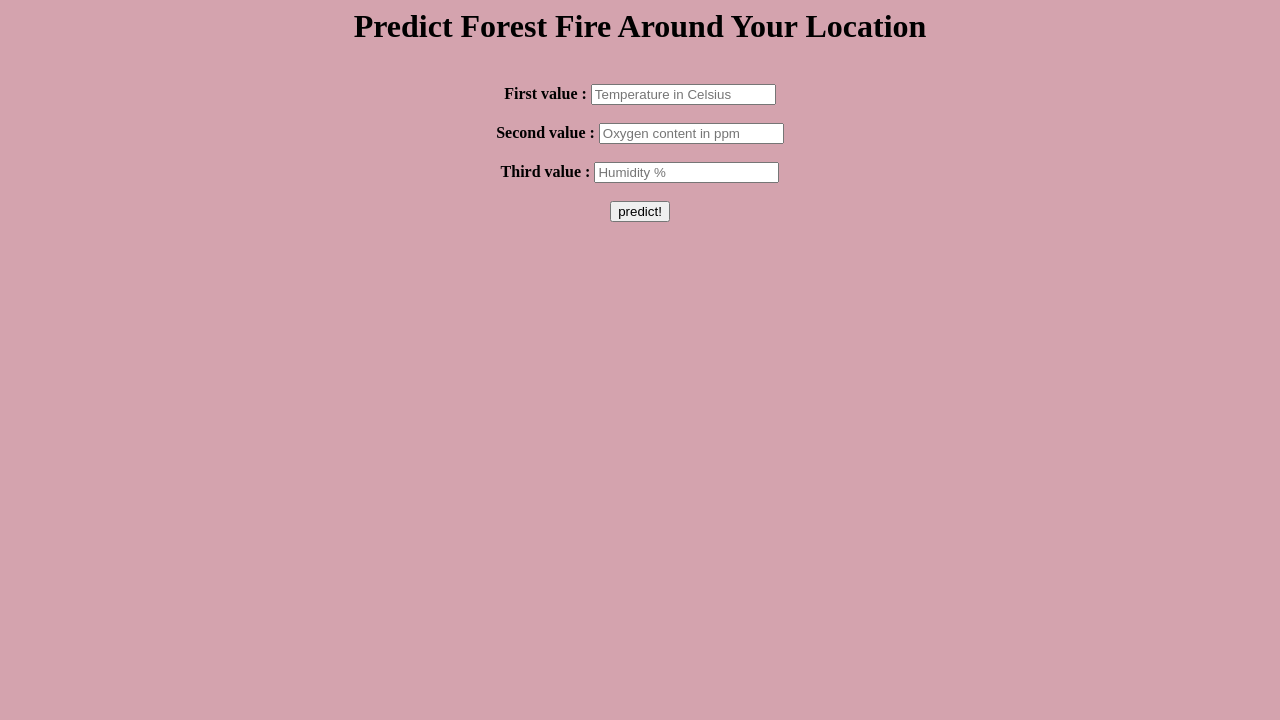
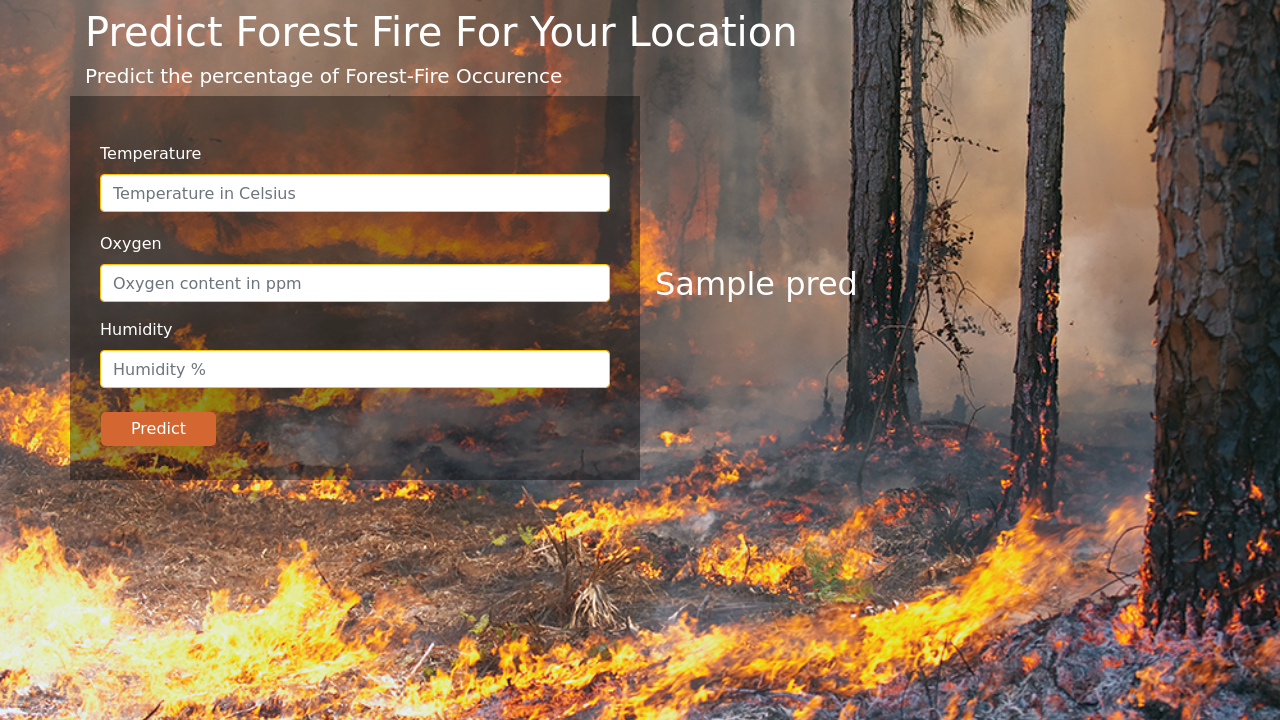
Before and after one commit to nehasingh2006/Forest-Fire-Analysis-and-Prediction, a Flask app: template templates/forest_fire.html in a window 1280 px wide. Shown: the top 720 px of the page. Run offline with Flask 2, Linux system fonts and the light colour scheme; the template is opened without the code that fills it: most values are stand-ins (such as "Sample title", 1, 10 or a date in 2020); parts of the project's set-up code (start-up, migrations or seed data) failed here and were passed over; some libraries are stand-ins or nearby versions; some web fonts are replaced.

Commit message:
Update forest_fire.html

```diff
--- a/templates/forest_fire.html
+++ b/templates/forest_fire.html
@@ -1,19 +1,57 @@
-<html>
-    <body bgcolor=#d4a3ae>
+<!DOCTYPE html>
+<html lang="en">
+<head>
+  <meta http-equiv="Content-Type" content="text/html; charset=UTF-8"/>
+  <meta name="viewport" content="width=device-width, initial-scale=1, maximum-scale=1.0"/>
+  <title>Forest Fire Prediction</title>
+  <link rel="icon" href="https://image.flaticon.com/icons/svg/2950/2950411.svg" type="image/icon type">
+  <link rel="stylesheet" href="https://stackpath.bootstrapcdn.com/bootstrap/4.5.0/css/bootstrap.min.css" integrity="sha384-9aIt2nRpC12Uk9gS9baDl411NQApFmC26EwAOH8WgZl5MYYxFfc+NcPb1dKGj7Sk" crossorigin="anonymous">
 
-        <center>
+  <link rel="stylesheet" type="text/css" href="{{ url_for('static', filename='style.css') }}">
+</head>
 
-        <h1> Predict Forest Fire Around Your Location </h1><br>
+<body>
+<div class="container justify-content-center mt-2">
+  <h1 class="text-white mt-2">Predict Forest Fire For Your Location</h1>
+  <h5 class="text-white ">Predict the percentage of Forest-Fire Occurence</h5>
+  <form action='/predict' method="post">
+   <div class="row">
+     <div class="col-sm-12 col-lg-6 cardbg">
+       <div class="row">
+        <div class="col-12 mt-3 mb-1">
+          <div class="form-group">
+            <label for="exampleInputEmail1">Temperature</label>
+            <input  class="form-control validate border border-warning" placeholder="Temperature in Celsius" name="Temperature" id="first_name" type="text" >
+          </div>
+         </div>
+         <div class="col-12 mb-3">
+          <label for="exampleInputEmail1">Oxygen</label>
+          <input id="last_name" name="Oxygen" placeholder="Oxygen content in ppm"  type="text" class="validate form-control border border-warning">
+         </div>
+         <div class="col-12 mb-3">
+          <label for="exampleInputEmail1">Humidity</label>
+          <input  id="_name" name="Humidity" placeholder="Humidity %" type="text" class="validate form-control border border-warning">
+         </div>
+         <div class="ml-3 mb-1 mt-2">
+           <button type="submit" class="button">Predict</button>
+        </div>
+       </div>
+     </div>
+     <div class="col-sm-12 col-lg-4  d-flex align-items-center">
+      <h4 class="prediction">{{pred}}</h4>
+     </div>
+   </div>
+  </form>
+  </div>
 
-        <form method="POST", action="{{url_for('forest_fire')}}">
-           <b> First value :  <input type="text", name='Temperature', placeholder="Temperature in Celsius"> <br><br>
-            Second value :  <input type="text", name='Oxygen', placeholder="Oxygen content in ppm"> <br><br>
-            Third value :  <input type="text", name='Humidity', placeholder="Humidity %"> <br><br>
 
-            <input type="submit" , value='predict!' >
-        </form>
+  <br/>
 
-    </center>
 
-    </body>
+
+  <script src="https://code.jquery.com/jquery-2.1.1.min.js"></script>
+  <script src=".js/materialize.js"></script>
+  <script src="js/init.js"></script>
+
+  </body>
 </html>
```
